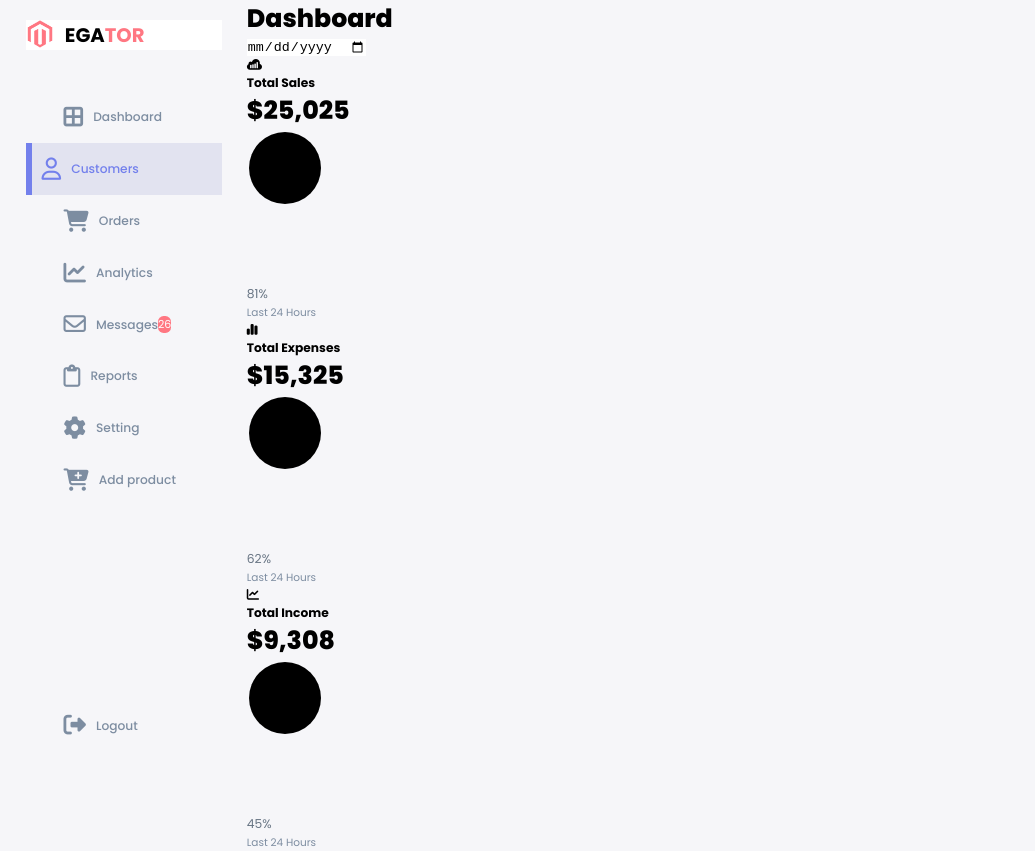
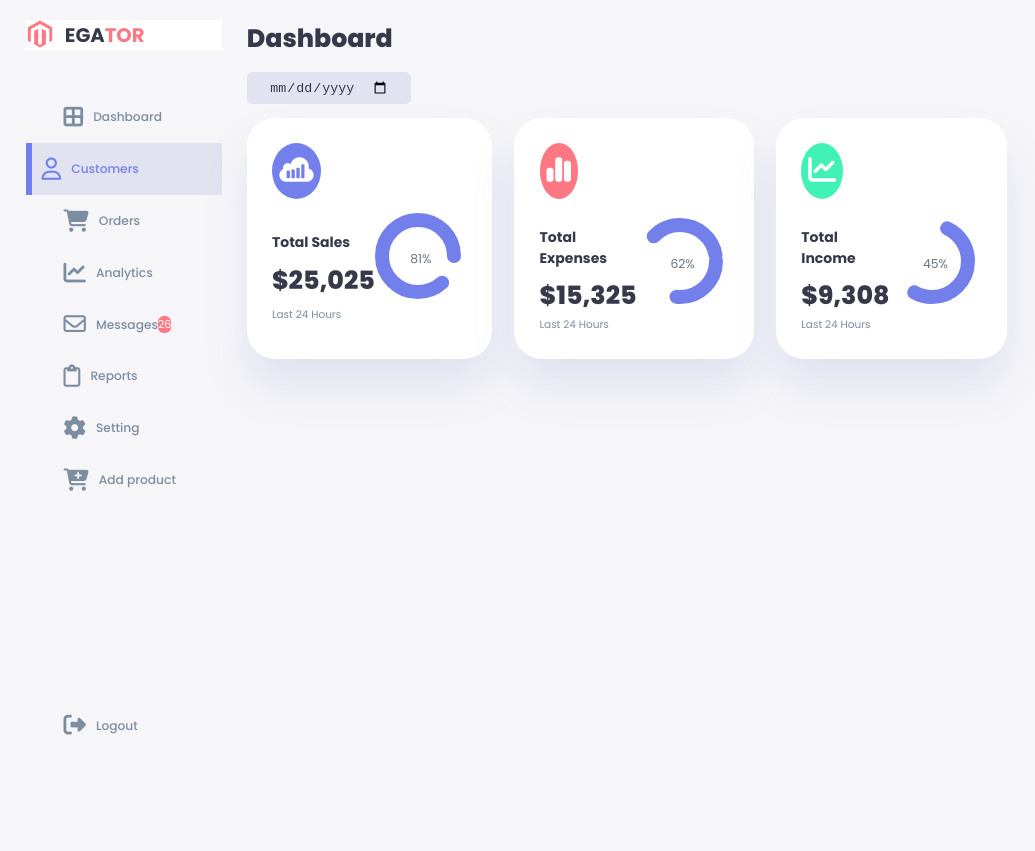
Before and after one commit to TM-Tareq/Dashboard-1, a plain HTML site: page index.html in a window 1280 px wide. Shown: the whole page, without its empty margins (0-1035 px from the left). After the commit the page ends 800 px from the top, so only its background shows below. Drawn offline with Linux system fonts and the light colour scheme.

Commit message:
some work

```diff
--- a/style.css
+++ b/style.css
@@ -48,6 +48,7 @@ body {
     background: var(--color-background);
     user-select: none;
     overflow-x: hidden;
+    color: var(--color-dark);
 }
 .container {
     display: grid;
@@ -195,3 +196,98 @@ aside .sidebar .message-count {
     font-size: 11px;
     border-radius: var(--border-radius-1);
 }
+
+/* MAIN */
+main {
+    margin-top: 1.4rem;
+}
+main .date {
+    display: inline-block;
+    background: var(--color-light);
+    border-radius: var(--border-radius-1);
+    margin-top: 1rem;
+    padding: 0.5rem 1.6rem;
+}
+main .date input[type="date"] {
+    background: transparent;
+    color: var(--color-dark);
+}
+main .insights {
+    display: grid;
+    grid-template-columns: repeat(3, 1fr);
+    gap: 1.6rem;
+}
+main .insights > div {
+    background: var(--color-white);
+    padding: var(--card-padding);
+    border-radius: var(--card-border-radius);
+    margin-top: 1rem;
+    box-shadow: var(--box-shadow);
+    transition: all 300ms ease;
+}
+main .insights > div:hover {
+    box-shadow: none;
+}
+main .insights >div span {
+    background: var(--color-primary);
+    padding: 0.5rem;
+    border-radius: 50%;
+    color: var(--color-white);
+    font-size: 2rem;
+    margin-bottom: 1rem;
+    display: inline-block;
+}
+main .insights > div.expenses span {
+    background: var(--color-danger);
+}
+main .insights > div.income span {
+    background: var(--color-success);
+}
+main .insights > div .middle {
+    display: flex;
+    align-items: center;
+    justify-content: space-between;
+}
+main .insights h3 {
+    margin: 1rem 0 0.6rem;
+    font-size: 1rem;
+}
+main .insights .progress {
+    position: relative;
+    width: 92px;
+    height: 92px;
+    border-radius: 50%;
+}
+main .insights svg {
+    width: 7rem;
+    height: 7rem;
+}
+main .insights svg circle {
+    fill: none;
+    stroke: var(--color-primary);
+    stroke-width: 14;
+    stroke-linecap: round;
+    transform: translate(5px, 5px);
+}
+main .insights .sales svg circle {
+    stroke-dashoffset: -30;
+    stroke-dasharray: 200;
+}
+main .insights .expenses svg circle {
+    stroke-dashoffset: 20;
+    stroke-dasharray: 80;
+}
+main .insights .income svg circle {
+    stroke-dashoffset: 35;
+    stroke-dasharray: 110;
+}
+main .insights .progress .number {
+    position: absolute;
+    top: 0;
+    left: 0;
+    height: 100%;
+    width: 100%;
+    display: flex;
+    justify-content: center;
+    align-items: center;
+}
```
Also changed, not shown: index.html (+6 -3 lines).
